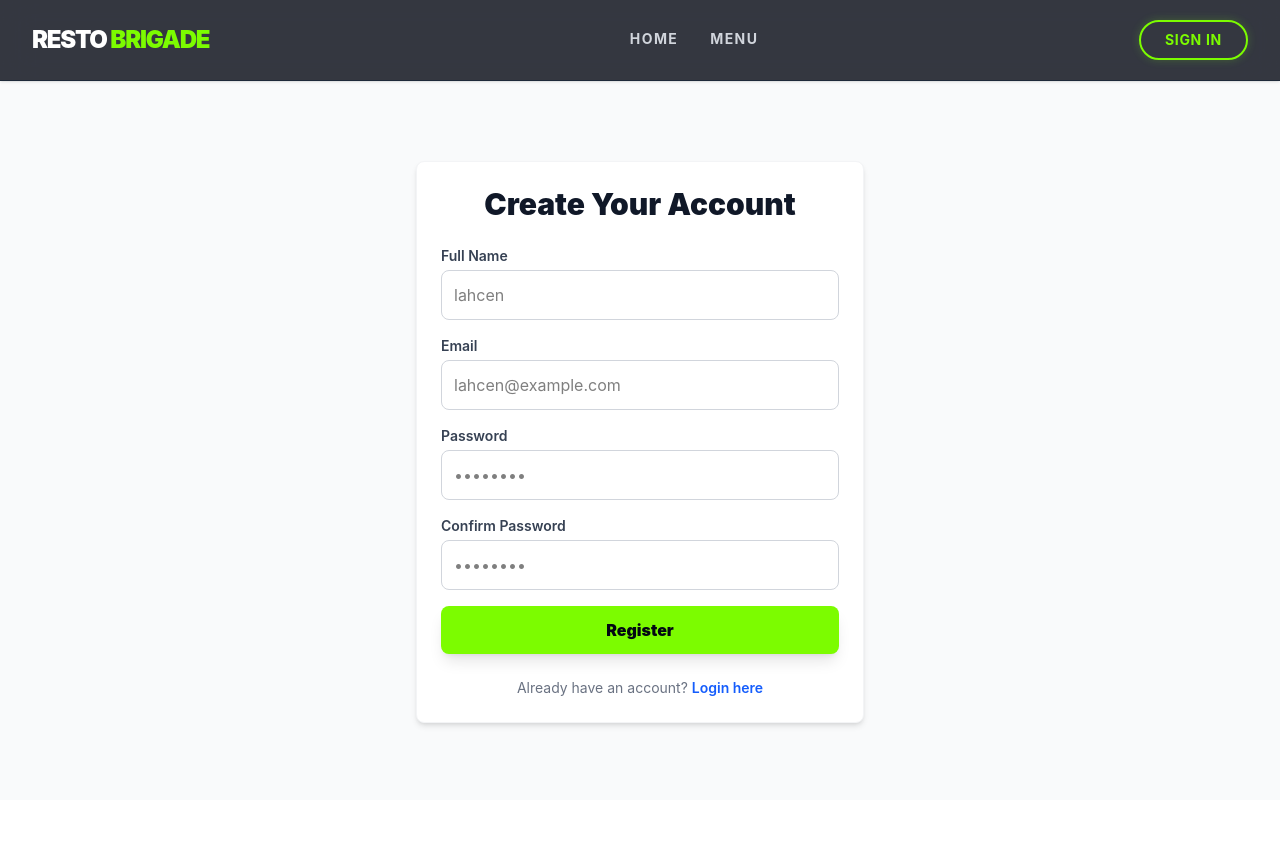
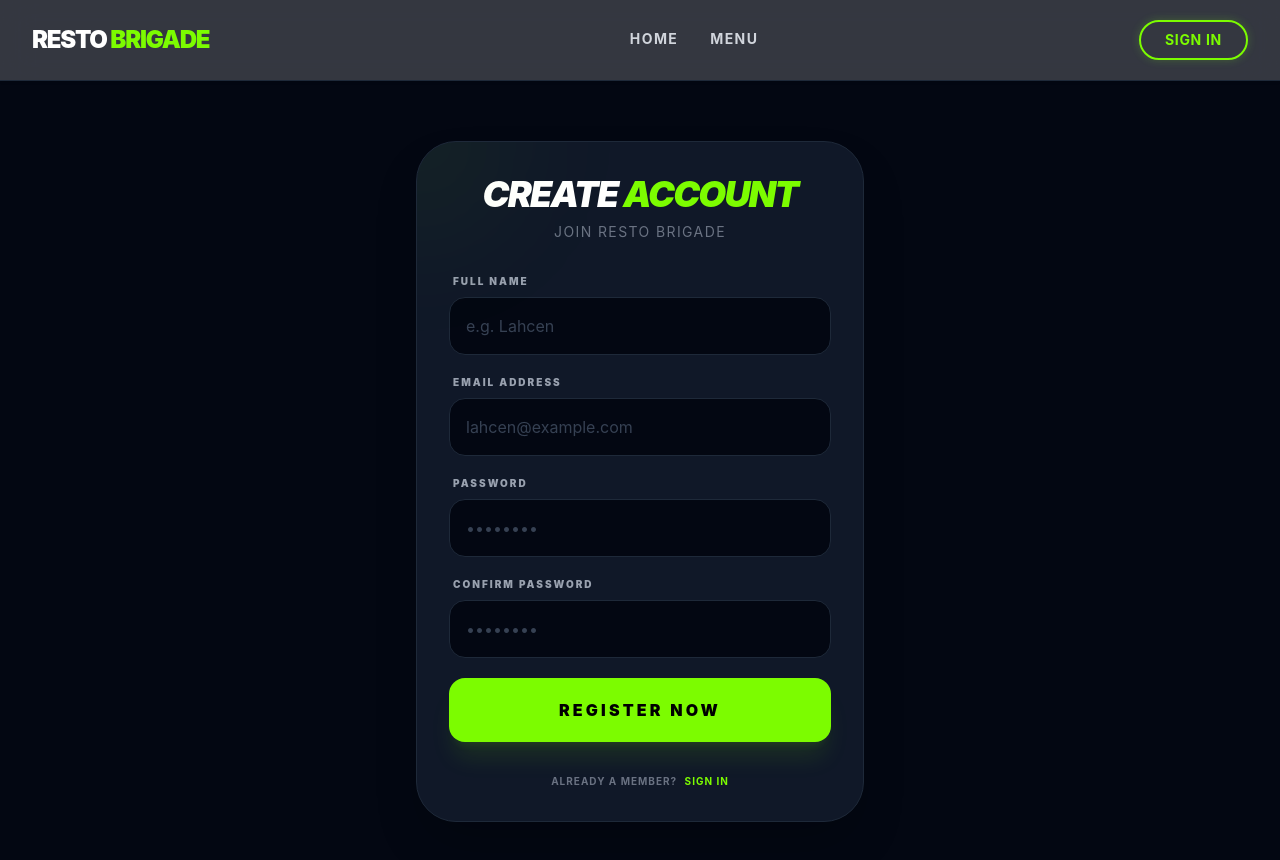
Before and after one commit to KacimiLahcen/brigade_api_UI_By_React, a React (Vite) app: page /register in a window 1280 px wide. Shown: the top 860 px of the page. Before the commit the page ends 800 px from the top, so only its background shows below. Built offline with nearby package versions, Linux system fonts and the light colour scheme.

Commit message:
refactor registration form to use React Hook Form and Zod for validation

```diff
--- a/src/pages/Register.jsx
+++ b/src/pages/Register.jsx
@@ -1,40 +1,49 @@
 import React, { useState } from 'react';
+import { useForm } from 'react-hook-form';
+import { zodResolver } from '@hookform/resolvers/zod';
+import * as z from 'zod';
 import { Link, useNavigate } from 'react-router-dom';
 import api from '../api/axios';
 
+
+// 1. Zod Schema: validation rules for the registration form
+const registerSchema = z.object({
+
+  name: z.string().min(3, "Name must be at least 3 characters"),
+  email: z.string().email("Invalid email address"),
+  password: z.string().min(8, "Password must be at least 8 characters"),
+  password_confirmation: z.string()
+}).refine((data) => data.password === data.password_confirmation, {
+  message: "Passwords do not match",
+  path: ["password_confirmation"],
+});
+
+
 const Register = () => {
-  const [name, setName] = useState('');
-  const [email, setEmail] = useState('');
-  const [password, setPassword] = useState('');
-  const [passwordConfirmation, setPasswordConfirmation] = useState('');
   const [error, setError] = useState('');
   const [loading, setLoading] = useState(false);
   const navigate = useNavigate();
 
-  const handleRegister = async (e) => {
-    e.preventDefault();
+  // 2. Initialize React Hook Form
+  const { register, handleSubmit, formState: { errors } } = useForm({
+    resolver: zodResolver(registerSchema)
+  });
+
+  // 3. Logic to store data in DB (Linking with Laravel)
+  const onSubmit = async (data) => {
     setLoading(true);
     setError('');
 
-    if (password !== passwordConfirmation) {
-      setError('Passwords do not match');
-      setLoading(false);
-      return;
-    }
-
     try {
+      // make API call to Laravel backend to register the user
       const response = await api.post('/register', {
-        name,
-        email,
-        password,
-        password_confirmation: passwordConfirmation,
+        ...data,
         role: 'client'
       });
 
-      // Support different Laravel token formats ('token' or 'access_token')
+      // handle the token
       const tokenObj = response.data?.token || response.data?.access_token || response.data?.plainTextToken;
 
-      // If the API sends a token, save it. Otherwise (if Sanctum cookies are used), save a dummy flag to update Navbar
       if (tokenObj) {
         localStorage.setItem('token', tokenObj);
       } else {
@@ -45,85 +54,102 @@ const Register = () => {
         localStorage.setItem('user', JSON.stringify(response.data.user));
       }
 
-      // Force reload or redirect to profile to update Navbar state
+      // redirect to profile and update application state
       window.location.href = '/profile';
 
     } catch (err) {
       console.error(err);
+      // Display error message from backend
       setError(err.response?.data?.message || 'Registration failed. Please check your inputs.');
     } finally {
       setLoading(false);
     }
   };
 
+
+
+
+
+
+
   return (
-    <div className="max-w-md mx-auto mt-20 p-6 bg-white rounded-lg shadow-md border border-gray-100">
-      <h2 className="text-3xl font-black text-gray-900 mb-6 text-center">Create Your Account</h2>
+    <div className="bg-gray-950 min-h-screen flex items-center justify-center px-4 py-12">
+      <div className="bg-gray-900 p-8 rounded-[2.5rem] border border-gray-800 w-full max-w-md shadow-2xl relative overflow-hidden">
 
+        {/* Decorative Element */}
+        <div className="absolute -top-24 -left-24 w-48 h-48 bg-[#7cfc00]/5 rounded-full blur-3xl"></div>
+
+        <h2 className="text-4xl font-black text-white mb-2 text-center uppercase tracking-tighter italic">
+          Create <span className="text-[#7cfc00]">Account</span>
+        </h2>
+        <p className="text-gray-500 text-center mb-8 text-sm uppercase tracking-widest">Join RESTO BRIGADE</p>
+
+        {/* Global Error Message */}
         {error && (
-        <div className="mb-4 p-3 bg-red-100 text-red-700 rounded-lg text-sm font-semibold">
+          <div className="mb-6 p-4 bg-red-500/10 border border-red-500/50 text-red-500 rounded-xl text-xs font-bold uppercase tracking-tight">
             {error}
           </div>
         )}
 
-      <form className="space-y-4" onSubmit={handleRegister}>
+        <form onSubmit={handleSubmit(onSubmit)} className="space-y-5">
+          {/* Full Name */}
           <div>
-          <label className="block text-sm font-semibold text-gray-700">Full Name</label>
+            <label className="text-gray-400 text-[10px] font-black uppercase ml-1 mb-2 block tracking-[0.2em]">Full Name</label>
             <input
-            type="text"
-            value={name}
-            onChange={(e) => setName(e.target.value)}
-            className="w-full mt-1 p-3 border border-gray-300 rounded-lg focus:ring-2 focus:ring-[#7cfc00] focus:border-transparent outline-none transition"
-            placeholder="lahcen"
-            required
+              {...register("name")}
+              placeholder="e.g. Lahcen"
+              className={`w-full bg-gray-950 border ${errors.name ? 'border-red-500' : 'border-gray-800'} p-4 rounded-2xl text-white focus:border-[#7cfc00] outline-none transition-all placeholder:text-gray-700`}
             />
+            {errors.name && <p className="text-red-500 text-[10px] mt-2 font-bold uppercase tracking-tighter">{errors.name.message}</p>}
           </div>
+
+          {/* Email */}
           <div>
-          <label className="block text-sm font-semibold text-gray-700">Email</label>
+            <label className="text-gray-400 text-[10px] font-black uppercase ml-1 mb-2 block tracking-[0.2em]">Email Address</label>
             <input
-            type="email"
-            value={email}
-            onChange={(e) => setEmail(e.target.value)}
-            className="w-full mt-1 p-3 border border-gray-300 rounded-lg focus:ring-2 focus:ring-[#7cfc00] focus:border-transparent outline-none transition"
+              {...register("email")}
               placeholder="lahcen@example.com"
-            required
+              className={`w-full bg-gray-950 border ${errors.email ? 'border-red-500' : 'border-gray-800'} p-4 rounded-2xl text-white focus:border-[#7cfc00] outline-none transition-all placeholder:text-gray-700`}
             />
+            {errors.email && <p className="text-red-500 text-[10px] mt-2 font-bold uppercase tracking-tighter">{errors.email.message}</p>}
           </div>
+
+          {/* Password */}
           <div>
-          <label className="block text-sm font-semibold text-gray-700">Password</label>
+            <label className="text-gray-400 text-[10px] font-black uppercase ml-1 mb-2 block tracking-[0.2em]">Password</label>
             <input
               type="password"
-            value={password}
-            onChange={(e) => setPassword(e.target.value)}
-            className="w-full mt-1 p-3 border border-gray-300 rounded-lg focus:ring-2 focus:ring-[#7cfc00] focus:border-transparent outline-none transition"
+              {...register("password")}
               placeholder="••••••••"
-            required
+              className={`w-full bg-gray-950 border ${errors.password ? 'border-red-500' : 'border-gray-800'} p-4 rounded-2xl text-white focus:border-[#7cfc00] outline-none transition-all placeholder:text-gray-700`}
             />
+            {errors.password && <p className="text-red-500 text-[10px] mt-2 font-bold uppercase tracking-tighter">{errors.password.message}</p>}
           </div>
+
+          {/* Confirm Password */}
           <div>
-          <label className="block text-sm font-semibold text-gray-700">Confirm Password</label>
+            <label className="text-gray-400 text-[10px] font-black uppercase ml-1 mb-2 block tracking-[0.2em]">Confirm Password</label>
             <input
               type="password"
-            value={passwordConfirmation}
-            onChange={(e) => setPasswordConfirmation(e.target.value)}
-            className="w-full mt-1 p-3 border border-gray-300 rounded-lg focus:ring-2 focus:ring-[#7cfc00] focus:border-transparent outline-none transition"
+              {...register("password_confirmation")}
               placeholder="••••••••"
-            required
+              className={`w-full bg-gray-950 border ${errors.password_confirmation ? 'border-red-500' : 'border-gray-800'} p-4 rounded-2xl text-white focus:border-[#7cfc00] outline-none transition-all placeholder:text-gray-700`}
             />
+            {errors.password_confirmation && <p className="text-red-500 text-[10px] mt-2 font-bold uppercase tracking-tighter">{errors.password_confirmation.message}</p>}
           </div>
+
           <button
             type="submit"
             disabled={loading}
-          className={`w-full py-3 font-black rounded-lg transition shadow-lg ${loading ? 'bg-gray-400 text-gray-700 cursor-not-allowed' : 'bg-[#7cfc00] text-gray-950 hover:bg-[#6be000]'}`}
+            className="w-full bg-[#7cfc00] text-black font-black py-5 rounded-2xl uppercase tracking-[0.2em] hover:bg-[#6be000] transition-all shadow-xl shadow-[#7cfc00]/10 disabled:bg-gray-800 disabled:text-gray-600 active:scale-95"
           >
-          {loading ? 'Registering...' : 'Register'}
+            {loading ? 'Processing...' : 'Register Now'}
           </button>
         </form>
-      <div className="mt-6 text-center text-sm text-gray-500">
-        Already have an account?{' '}
-        <Link to="/login" className="text-blue-600 font-semibold hover:underline">
-          Login here
-        </Link>
+
+        <p className="text-gray-500 text-center mt-8 text-[10px] uppercase font-bold tracking-widest">
+          Already a member? <Link to="/login" className="text-[#7cfc00] hover:underline ml-1">Sign In</Link>
+        </p>
       </div>
     </div>
   );
```
Lines whose indentation alone changed are shown as unchanged.
